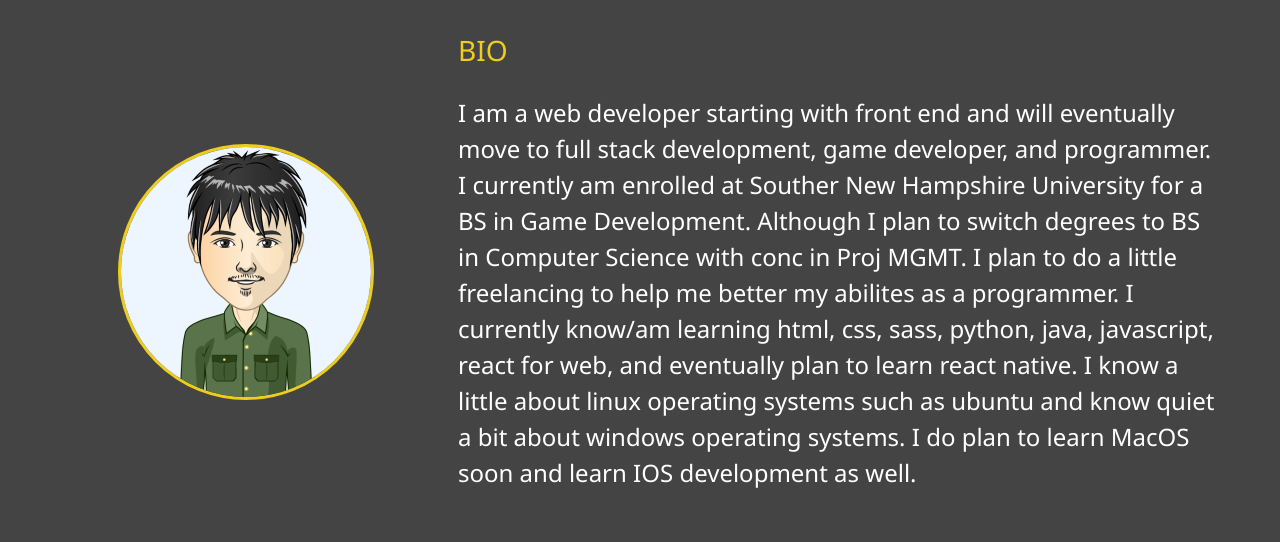
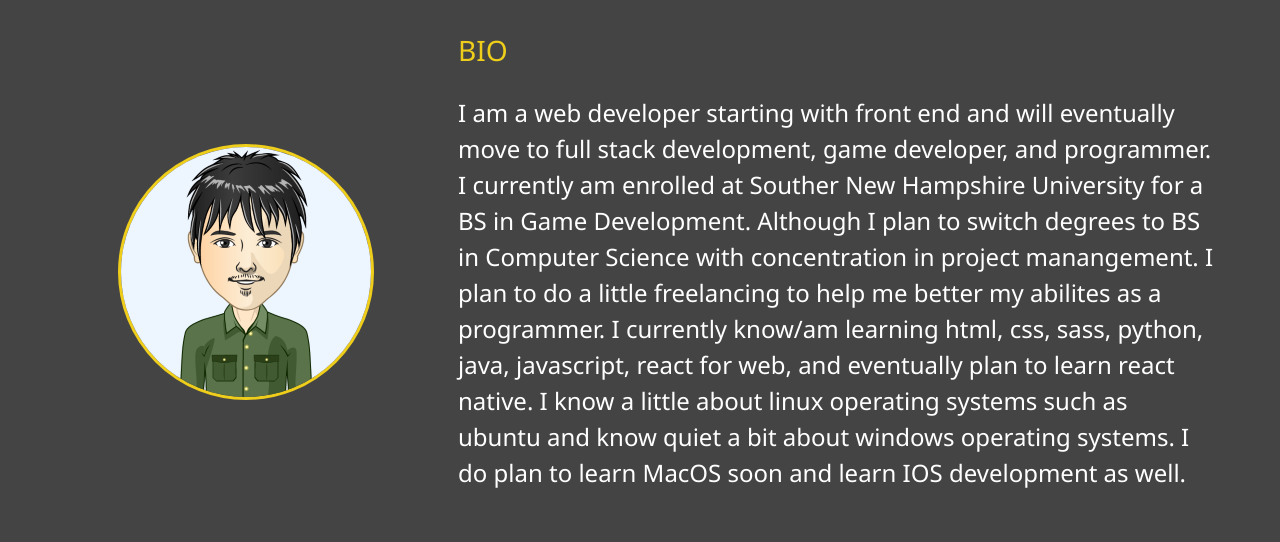
Before and after one commit to Dawson-Taylor/ResponsivePortfolioWebsite, a website: page dist/aboutme.html in a window 1280 px wide. Shown: the part 253-795 px from the top of the page. Drawn offline with Linux system fonts and the light colour scheme.

Commit message:
upadated the about me paragraph

```diff
--- a/dist/aboutme.html
+++ b/dist/aboutme.html
@@ -57,7 +57,7 @@
             move to full stack development, game developer, and programmer. I
             currently am enrolled at Souther New Hampshire University for a BS
             in Game Development. Although I plan to switch degrees to BS in
-            Computer Science with conc in Proj MGMT. I plan to do a little
+            Computer Science with concentration in project manangement. I plan to do a little
             freelancing to help me better my abilites as a programmer. I
             currently know/am learning html, css, sass, python, java,
             javascript, react for web, and eventually plan to learn react
```
